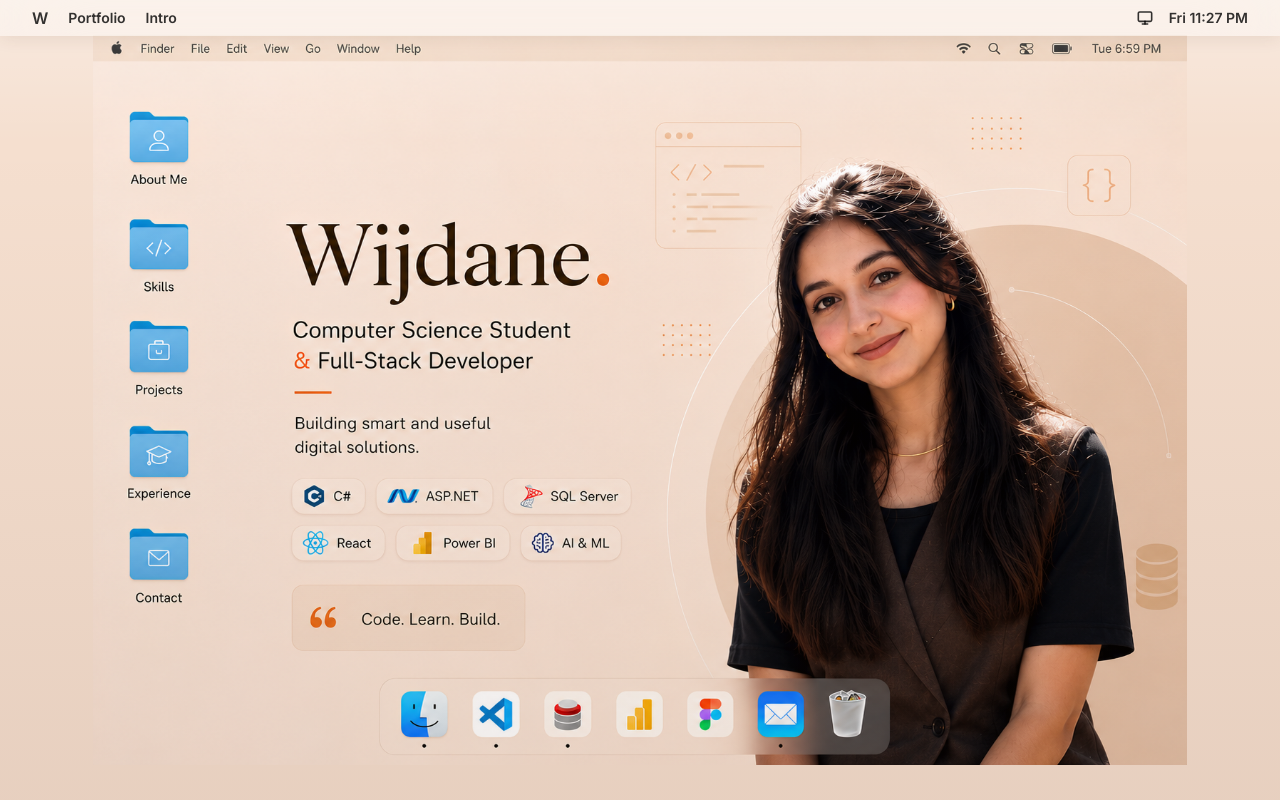
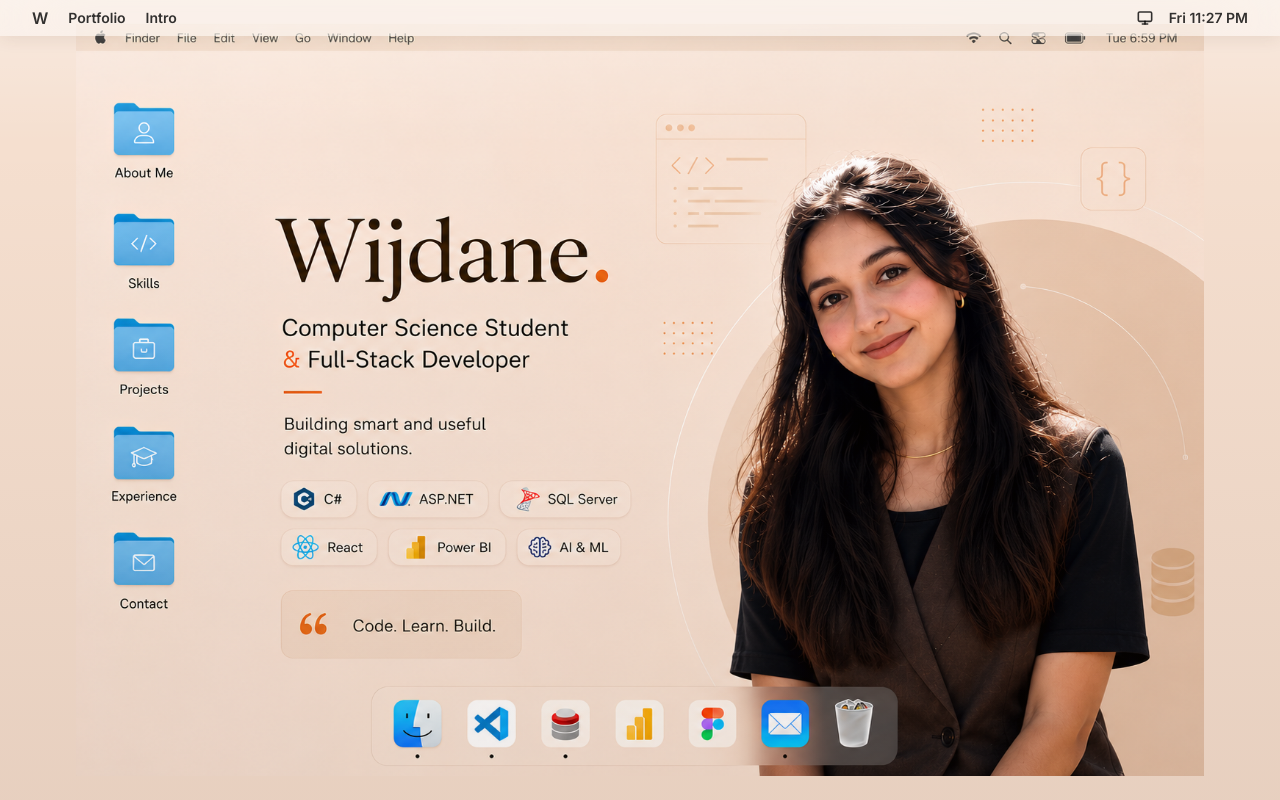
Before and after one commit to wijdanelamsaadi-commits/portfolio-lamsadi, a Next.js app: page / in a window 1280 px wide. Built offline with nearby package versions, Linux system fonts and the light colour scheme.

Commit message:
Fix wide desktop hero sizing

```diff
--- a/components/CinematicIntro.tsx
+++ b/components/CinematicIntro.tsx
@@ -1342,14 +1342,18 @@ export default function CinematicIntro() {
           style={{ x: reverseParallaxX, y: reverseParallaxY }}
         >
           <div
-            className="relative w-[min(96vw,138vh)] overflow-hidden lg:w-[min(92vw,calc((100vh-70px)*1.5))] lg:max-h-[calc(100vh-70px)] lg:max-w-none"
-            style={{ aspectRatio: '3 / 2' }}
+            className="relative max-w-none overflow-hidden"
+            style={{
+              width: 'min(96vw, calc((100vh - 48px) * 1.5))',
+              maxHeight: 'calc(100vh - 48px)',
+              aspectRatio: '3 / 2',
+            }}
           >
             <Image
               src={`${BASE_PATH}/assets/portfolio-desktop.png`}
               alt="Wijdane Lamsadi portfolio desktop interface"
               fill
-              sizes="(min-width: 1024px) 92vw, (max-aspect-ratio: 3/2) 96vw, 138vh"
+              sizes="96vw"
               priority
               className="object-contain"
             />
```
Also changed, not shown: 404.html (+1 -1 lines), 404/index.html (+1 -1 lines), index.html (+1 -1 lines), index.txt.
